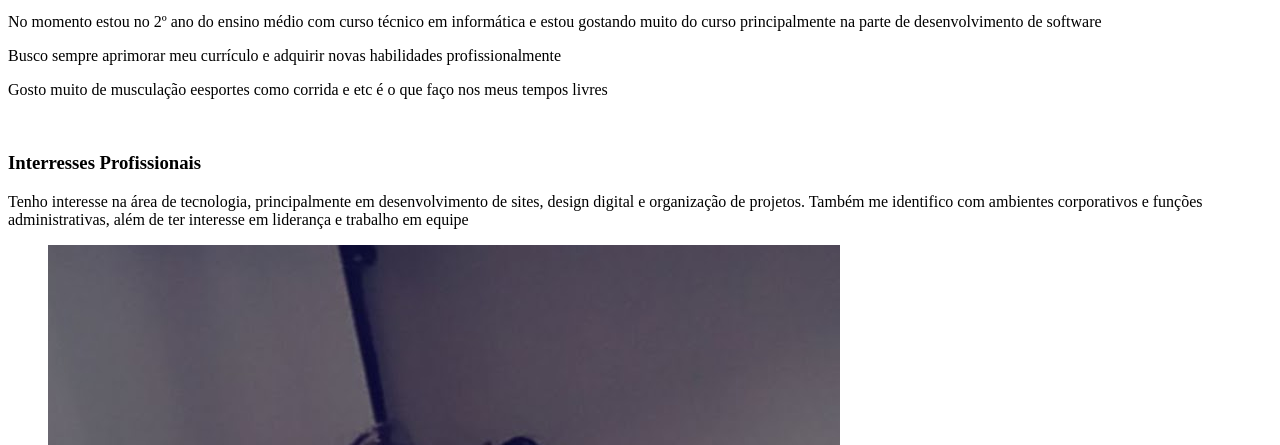
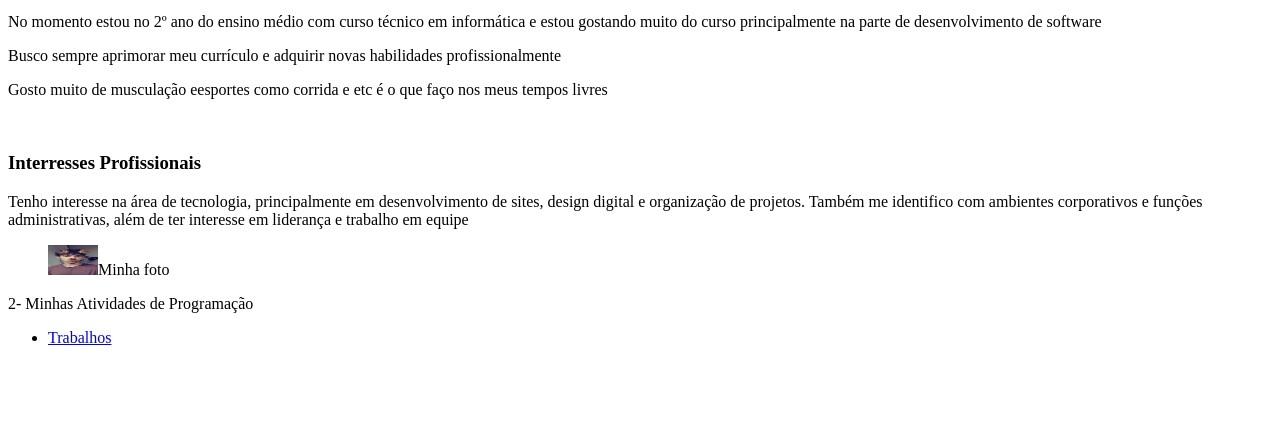
Before and after one commit to jandoprestesjunior/htmlsem-nticojando, a plain HTML site: page index.html in a window 1280 px wide. Shown: the part 329-774 px from the top of the page. Drawn offline with Linux system fonts and the light colour scheme.

Commit message:
semântico

```diff
--- a/index.html
+++ b/index.html
@@ -37,7 +37,7 @@
             </article>
         </section>
         <figure>
-            <img src="./Screenshot_2026-03-21-18-22-46-457_com.zhiliaoapp.musically.jpg" alt="Minha foto">
+            <img src="./Screenshot_2026-03-21-18-22-46-457_com.zhiliaoapp.musically.jpg" alt="Minha foto" width="50" height="30>
             <figcaption>Minha foto</figcaption>
         </figure>
         <section>2- Minhas Atividades de Programação
```
